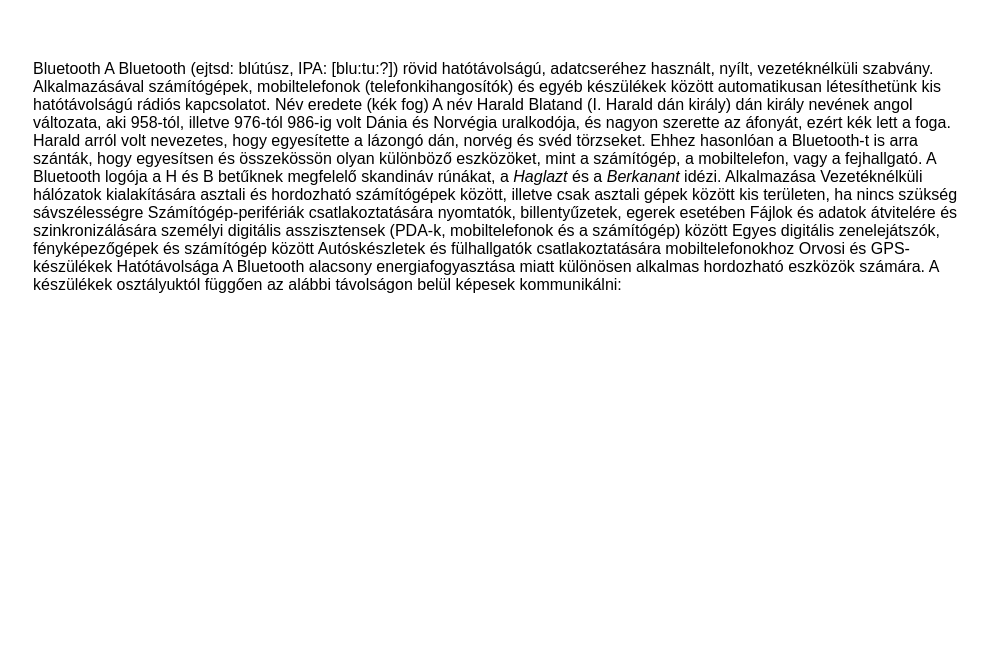
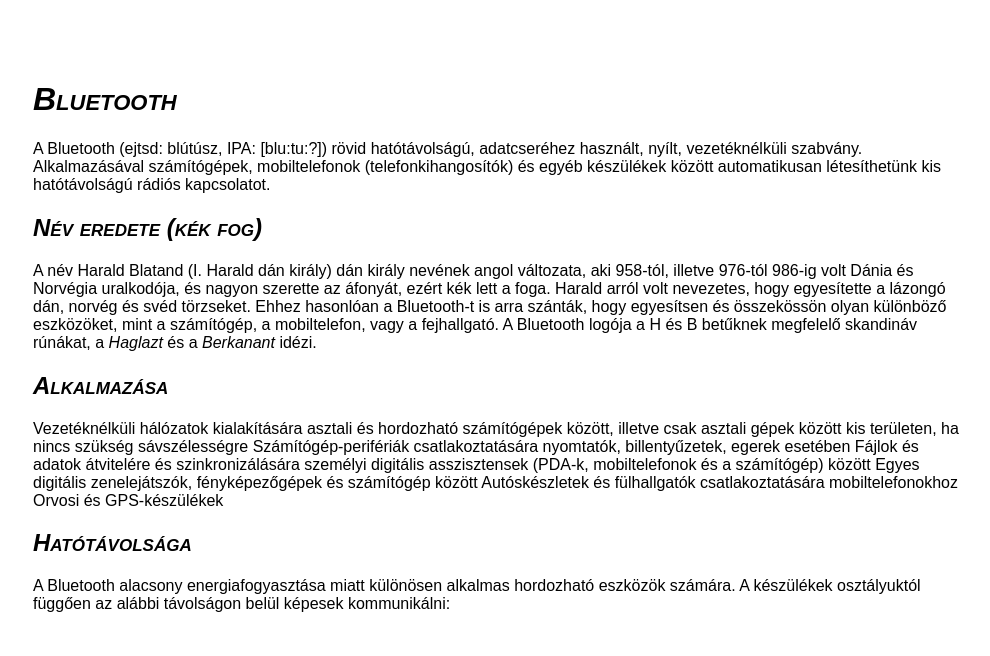
Before and after one commit to FeederWolf/2022-01-03_Bluetooth, a plain HTML site: page index.html in a window 1280 px wide. Shown: the whole page, without its empty margins (142-1132 px from the left). Drawn offline with Linux system fonts and the light colour scheme.

Commit message:
5. feladat

```diff
--- a/index.html
+++ b/index.html
@@ -9,15 +9,15 @@
 </head>
 <body>
   <div id="content">
-    Bluetooth
+    <h1>Bluetooth</h1>
 
     A Bluetooth (ejtsd: blútúsz, IPA: [blu:tu:?]) rövid hatótávolságú, adatcseréhez használt, nyílt, vezetéknélküli szabvány. Alkalmazásával számítógépek, mobiltelefonok (telefonkihangosítók) és egyéb készülékek között automatikusan létesíthetünk kis hatótávolságú rádiós kapcsolatot.
 
-    Név eredete (kék fog)
+    <h2>Név eredete (kék fog)</h2>
 
     A név Harald Blatand (I. Harald dán király) dán király nevének angol változata, aki 958-tól, illetve 976-tól 986-ig volt Dánia és Norvégia uralkodója, és nagyon szerette az áfonyát, ezért kék lett a foga. Harald arról volt nevezetes, hogy egyesítette a lázongó dán, norvég és svéd törzseket. Ehhez hasonlóan a Bluetooth-t is arra szánták, hogy egyesítsen és összekössön olyan különböző eszközöket, mint a számítógép, a mobiltelefon, vagy a fejhallgató. A Bluetooth logója a H és B betűknek megfelelő skandináv rúnákat, a <i>Haglazt</i> és a <i>Berkanant</i> idézi.
 
-    Alkalmazása
+    <h2>Alkalmazása</h2>
 
     Vezetéknélküli hálózatok kialakítására asztali és hordozható számítógépek között, illetve csak asztali gépek között kis területen, ha nincs szükség sávszélességre
     Számítógép-perifériák csatlakoztatására nyomtatók, billentyűzetek, egerek esetében
@@ -26,7 +26,7 @@
     Autóskészletek és fülhallgatók csatlakoztatására mobiltelefonokhoz
     Orvosi és GPS-készülékek
 
-    Hatótávolsága
+    <h2>Hatótávolsága</h2>
 
     A Bluetooth alacsony energiafogyasztása miatt különösen alkalmas hordozható eszközök számára. A készülékek osztályuktól függően az alábbi távolságon belül képesek kommunikálni:
 
```
